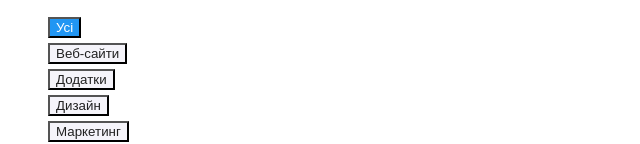
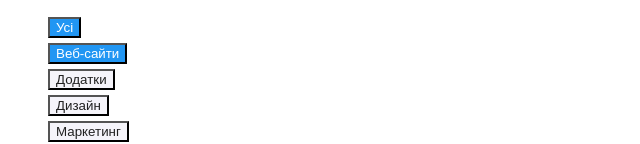
Before and after one commit to IrynaSahan/goit-markup-hw-02, a plain HTML site: page portfolio.html in a window 1280 px wide. In both pictures the pointer is over the button "Веб-сайти". Shown: the part 163-307 px from the top of the page, without its empty margins (0-640 px from the left). Drawn offline with Linux system fonts and the light colour scheme.

Commit message:
hover та focus для кнопок фільтри у портфоліфо

```diff
--- a/css/styles.css
+++ b/css/styles.css
@@ -189,12 +189,18 @@ body{
 }
 .button-primary{
     color:var(--primary-white-color);
-    background-color:var(--accent-color)
+    background-color:var(--accent-color);
 
 }
 .button-secondary{
     color: var(--secondary-text-color);
     background-color: #F5F4FA;
+
+}
+.button-secondary:hover,
+.button-secondary:focus{
+    color: var(--primary-white-color);
+    background-color: var(--accent-color);
 }
 /* portfolio */
 .name-portfolio{
```
